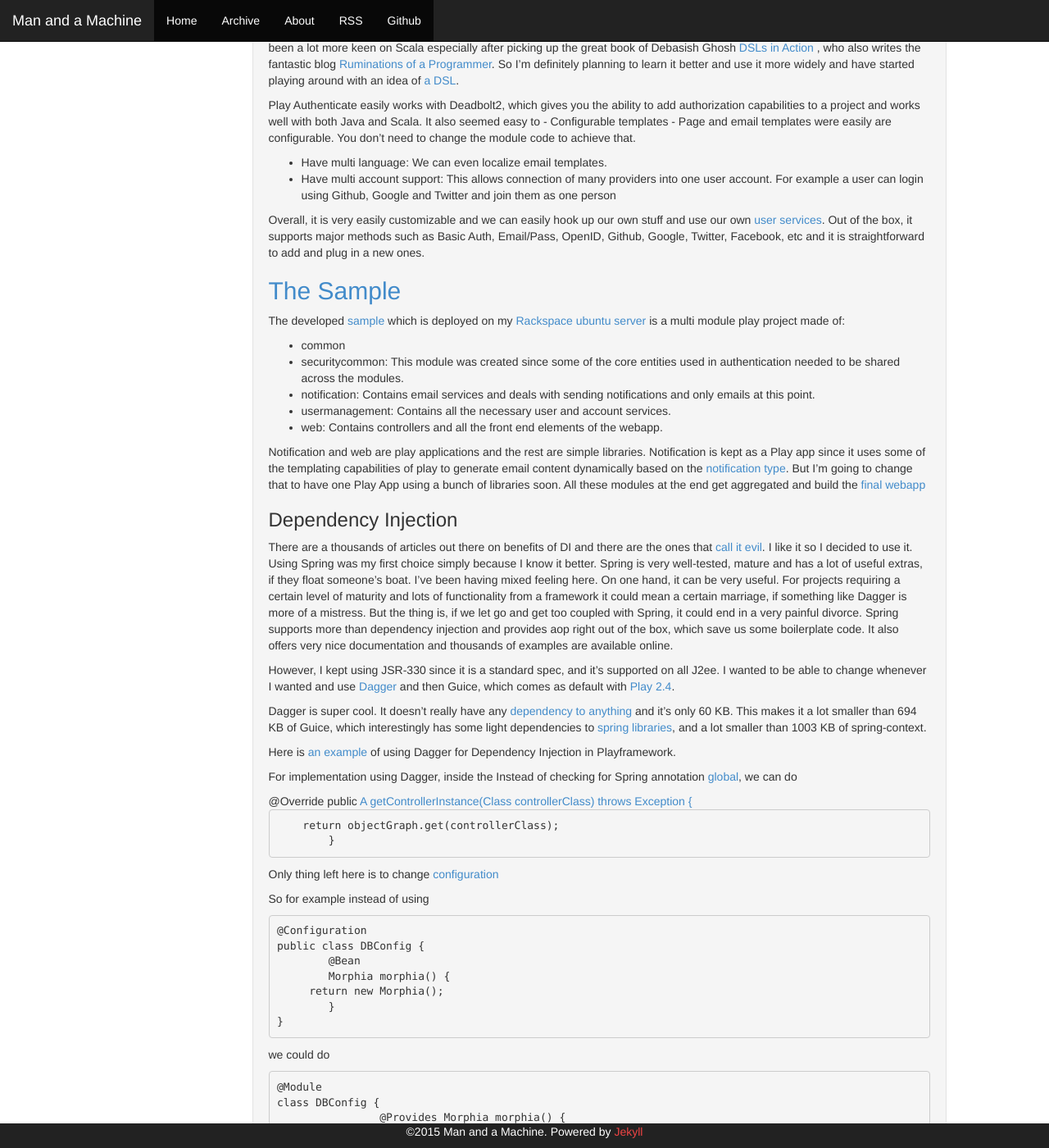
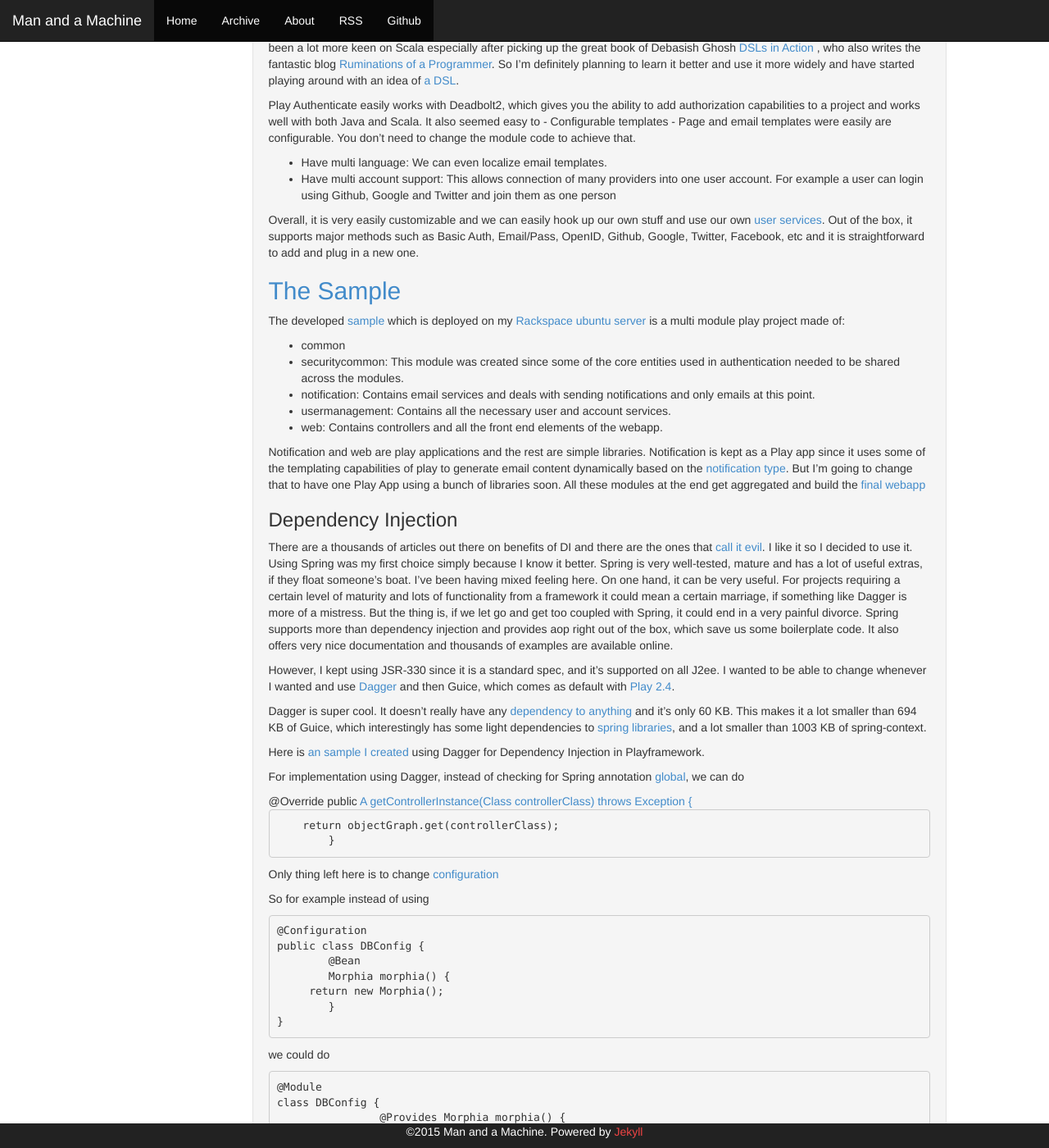
Before and after one commit to esfand-r/esfand-r.github.com, a Jekyll site: the page built from _posts/2015-05-12-fun-and-games-in-the-play-ground-authentication-and-authorization.markdown, in a window 1280 px wide and 1400 px high, scrolled down 597 px. Shown: the whole window at 82% size. Built offline with Jekyll 4.4.1, drawn with Linux system fonts in a browser that asks for light colours; Markdown is read by kramdown in place of the engine named in the settings; comment, search, counter and statistics services are not loaded.

Commit message:
Updated 2015-05-12-fun-and-games-in-the-play-ground-authentication-and-authorization.markdown

```diff
--- a/_posts/2015-05-12-fun-and-games-in-the-play-ground-authentication-and-authorization.markdown
+++ b/_posts/2015-05-12-fun-and-games-in-the-play-ground-authentication-and-authorization.markdown
@@ -17,6 +17,7 @@
 ---
 
 
+
 It’s been awhile I’ve wanted to have some fun with Play framework and get my hands dirty with technologies that live in or work with its ecosystem. In this article I’m going to tell the story of a small activator template I developed to learn and have fun during the process.
 
 There are a few frameworks to help us with authentication in Play applications.  Usually a decent framework offers customizable abstractions over OAuth1, OAuth2, OpenID, Credentials, Basic Authentication, Two Factor Authentication or custom authentication schemes. [SecureSocial](http://securesocial.ws/), which has been available the longest, [Play Silhouette](https://github.com/mohiva/play-silhouette) and [Play Authenticate](http://joscha.github.io/play-authenticate/) all look like very capable frameworks for my story.
@@ -32,7 +33,7 @@
 - Have multi language: We can even localize email templates.
 - Have multi account support: This allows connection of many providers into one user account. For example a user can login using Github, Google and Twitter and join them as one person
 
-Overall, it is very easily customizable and we can easily hook up our own stuff and use our own [user services](https://github.com/esfand-r/Play2.3-Spring-PlayAuthenticate-deadbolt2-and-mongo-with-morphia/tree/master/modules/usermanagement/src/main/java/com/mycane/usermanagement). Out of the box, it supports major methods such as Basic Auth, Email/Pass, OpenID, Github, Google, Twitter, Facebook, etc and it is straightforward to add and plug in a new ones.
+Overall, it is very easily customizable and we can easily hook up our own stuff and use our own [user services](https://github.com/esfand-r/Play2.3-Spring-PlayAuthenticate-deadbolt2-and-mongo-with-morphia/tree/master/modules/usermanagement/src/main/java/com/mycane/usermanagement). Out of the box, it supports major methods such as Basic Auth, Email/Pass, OpenID, Github, Google, Twitter, Facebook, etc and it is straightforward to add and plug in a new one.
 
 ## [The Sample](https://www.typesafe.com/activator/template/Play2.3-Spring-PlayAuthenticate-deadbolt2-and-mongo-with-morphia)
 The developed [sample](https://github.com/esfand-r/Play2.3-Spring-PlayAuthenticate-deadbolt2-and-mongo-with-morphia) which is deployed on my [Rackspace ubuntu server](http://www.mycane.io) is a multi module play project made of:
@@ -52,9 +53,9 @@
 
 Dagger is super cool. It doesn’t really have any [dependency to anything](http://search.maven.org/#artifactdetails%7Ccom.squareup%7Cdagger%7C0.9.1%7Cjar) and it’s only 60 KB. This makes it a lot smaller than 694 KB of Guice, which interestingly has some light dependencies to [spring libraries](http://search.maven.org/#artifactdetails%7Ccom.google.inject%7Cguice%7C4.0%7Cjar), and a lot smaller than 1003 KB of spring-context.
 
-Here is [an example](https://www.typesafe.com/activator/template/play-java-dagger-dependency-injection) of using Dagger for Dependency Injection in Playframework.
+Here is [an sample I created](https://www.typesafe.com/activator/template/play-java-dagger-dependency-injection) using Dagger for Dependency Injection in Playframework.
 
-For implementation using Dagger, inside the Instead of checking for Spring annotation [global](https://github.com/esfand-r/Play2.3-Spring-PlayAuthenticate-deadbolt2-and-mongo-with-morphia/blob/master/app/WebGlobal.java), we can do
+For implementation using Dagger, instead of checking for Spring annotation [global](https://github.com/esfand-r/Play2.3-Spring-PlayAuthenticate-deadbolt2-and-mongo-with-morphia/blob/master/app/WebGlobal.java), we can do
 
  	@Override
  	public <A> A getControllerInstance(Class<A> controllerClass) throws Exception {
```
